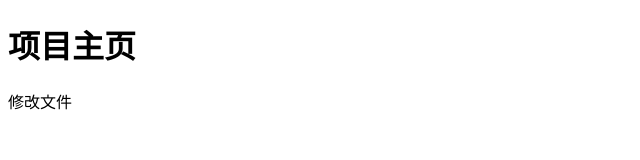
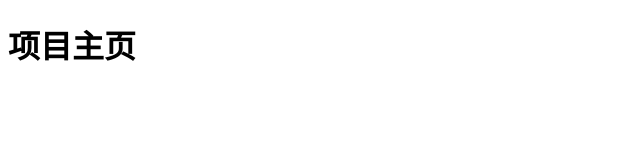
Before and after one commit to MiaoMiaoDeGit/MiaoMiaoDeGit.github.io, a plain HTML site: page index.html in a window 1280 px wide. Shown: the full height of the page, 0-640 px from the left. Drawn offline with Linux system fonts and the light colour scheme.

Commit message:
tmm分支

```diff
--- a/index.html
+++ b/index.html
@@ -8,7 +8,6 @@
 	<h1>
 	 项目主页
 	</h1>
-	<p>修改文件
-	</p>
+
 </body>
 </html>
```
Also changed, not shown: 1 other file.
